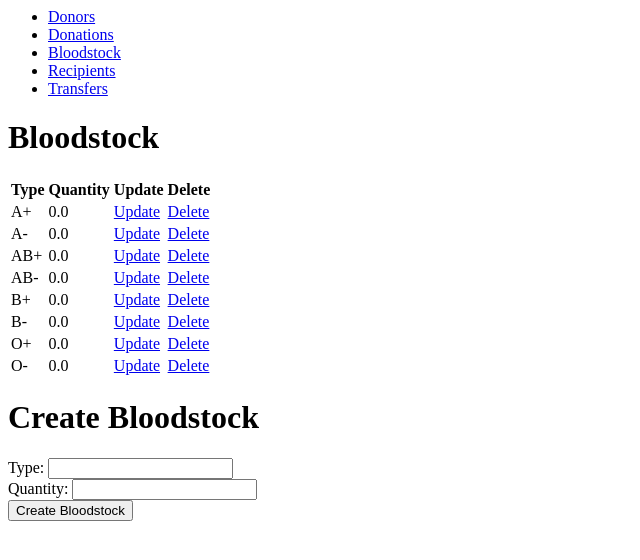
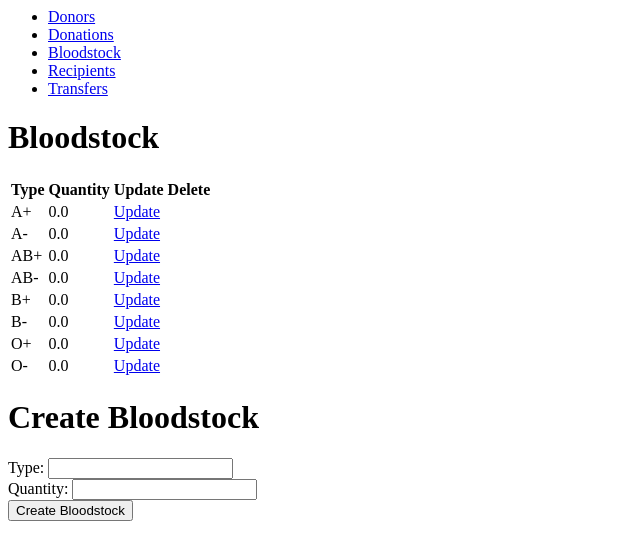
Before and after one commit to singeltary/cs340_f, a Flask app: page /bloodstock in a window 1280 px wide. Shown: the top 560 px of the page, without its empty margins (0-640 px from the left). Run offline with Flask 3, Linux system fonts and the light colour scheme; data comes from the database, SQL or seed files in the repository; data that the repository does not hold is empty; some libraries are stand-ins or nearby versions.

Commit message:
Update bloodstock.j2
removed delete option, added all types back to db

```diff
--- a/templates/bloodstock.j2
+++ b/templates/bloodstock.j2
@@ -26,8 +26,7 @@
                 <td>{{ stock.bloodType }}</td>
                 <td>{{ stock.quantity }}</td>
                 <td><a href="/update_bloodstock/{{ stock.bloodType }}">Update</a></td>
-                <td><a href="/delete_bloodstock/{{ stock.bloodType }}">Delete</a></td>
-            </tr>
+			</tr>
             {% endfor %}
         </tbody>
     </table>
```
